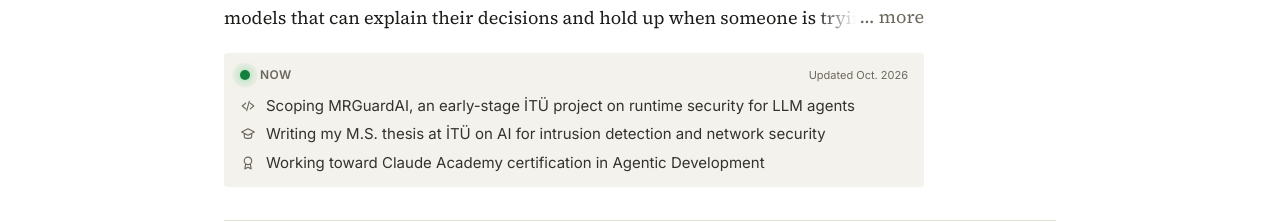
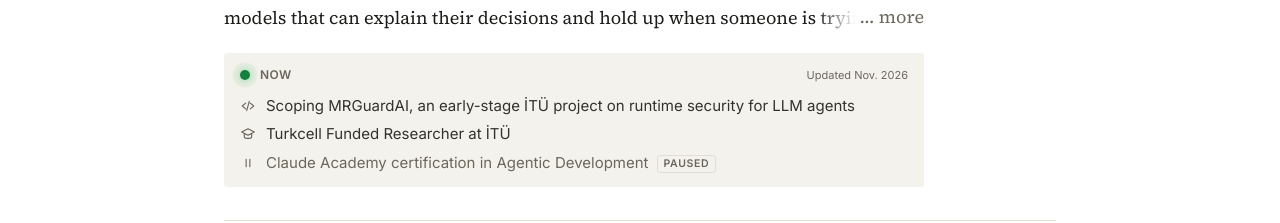
Before and after one commit to Sara-Abouroumia/sara-abouroumia.dev, a Next.js app: page / in a window 1280 px wide. Shown: the part 409-632 px from the top of the page. Built offline with nearby package versions, Linux system fonts and the light colour scheme; no server answers; the database is empty.

Commit message:
Live Status Updated

```diff
--- a/src/components/now-panel.tsx
+++ b/src/components/now-panel.tsx
@@ -14,6 +14,14 @@ const NOW_ICONS: Record<NowItem["icon"], string> = {
   award:
     "M12 3.2a5.6 5.6 0 1 0 0 11.2 5.6 5.6 0 0 0 0-11.2Z M8.4 13.6 7.3 20.8l4.7-2.3 4.7 2.3-1.1-7.2",
 };
+
+/**
+ * The mark for a paused line, in place of its activity icon: two bars, drawn
+ * in the same line-art as the others (round caps, same stroke), so the icon
+ * column reads "moving" or "stopped" at a glance, the way the green dot does
+ * for the card as a whole.
+ */
+const PAUSE_ICON = "M9.2 6.5v11 M14.8 6.5v11";
 
 /**
  * What I'm doing now.
@@ -65,10 +73,27 @@ export function NowPanel() {
               // at leading-snug): (20.6 − 16) / 2 ≈ 2px.
               className="mt-0.5 h-4 w-4 shrink-0 text-muted"
             >
-              <path d={NOW_ICONS[item.icon]} />
+              <path d={item.paused ? PAUSE_ICON : NOW_ICONS[item.icon]} />
             </svg>
-            <span className="text-[15px] text-text-soft leading-snug">
+            {/* A paused line is dimmed to --muted (5.0:1 on the panel in light,
+                5.5:1 in dark, still above the 4.5:1 text needs), not faded
+                with opacity, which would cut its contrast below that. The
+                label is words, not just the pause mark and the dimming, so
+                the state reaches a screen reader and does not depend on
+                seeing a small icon or a shade of grey. It sits inline after
+                the text, so on a phone it wraps with the sentence instead of
+                being stranded at the edge. */}
+            <span
+              className={`text-[15px] leading-snug ${
+                item.paused ? "text-muted" : "text-text-soft"
+              }`}
+            >
               {item.text}
+              {item.paused ? (
+                <span className="ml-2 inline-block rounded-[3px] border border-border px-1.5 py-px align-[1px] font-semibold text-[10.5px] text-muted uppercase leading-snug tracking-[0.06em]">
+                  Paused
+                </span>
+              ) : null}
             </span>
           </li>
         ))}
--- a/src/content/about.ts
+++ b/src/content/about.ts
@@ -41,6 +41,15 @@ export type NowItem = {
   /** Which mark leads the line. See NOW_ICONS in <NowPanel />. */
   icon: "code" | "study" | "award";
   text: string;
+  /**
+   * Something started and set aside, not abandoned and not active. Shown in
+   * the same list so the card stays honest about what is NOT moving, with a
+   * pause mark in place of `icon`, dimmed text and a "Paused" label. Write
+   * `text` as the thing itself ("Claude Academy certification"), not as an
+   * activity ("Working toward ..."), which would contradict the label. Take
+   * the flag off to resume, or delete the item to drop it.
+   */
+  paused?: boolean;
 };
 
 /**
@@ -61,7 +70,7 @@ export type NowItem = {
  * can disagree.
  */
 export const now = {
-  updated: "2026-10",
+  updated: "2026-11",
   items: [
     {
       icon: "code",
@@ -72,11 +81,12 @@ export const now = {
     {
       // İTÜ with the Turkish dotted capital İ (U+0130) and Ü (U+00DC).
       icon: "study",
-      text: "Writing my M.S. thesis at İTÜ on AI for intrusion detection and network security",
+      text: "Turkcell Funded Researcher at İTÜ",
     },
     {
       icon: "award",
-      text: "Working toward Claude Academy certification in Agentic Development",
+      paused: true,
+      text: "Claude Academy certification in Agentic Development",
     },
   ] satisfies NowItem[],
 };
```
